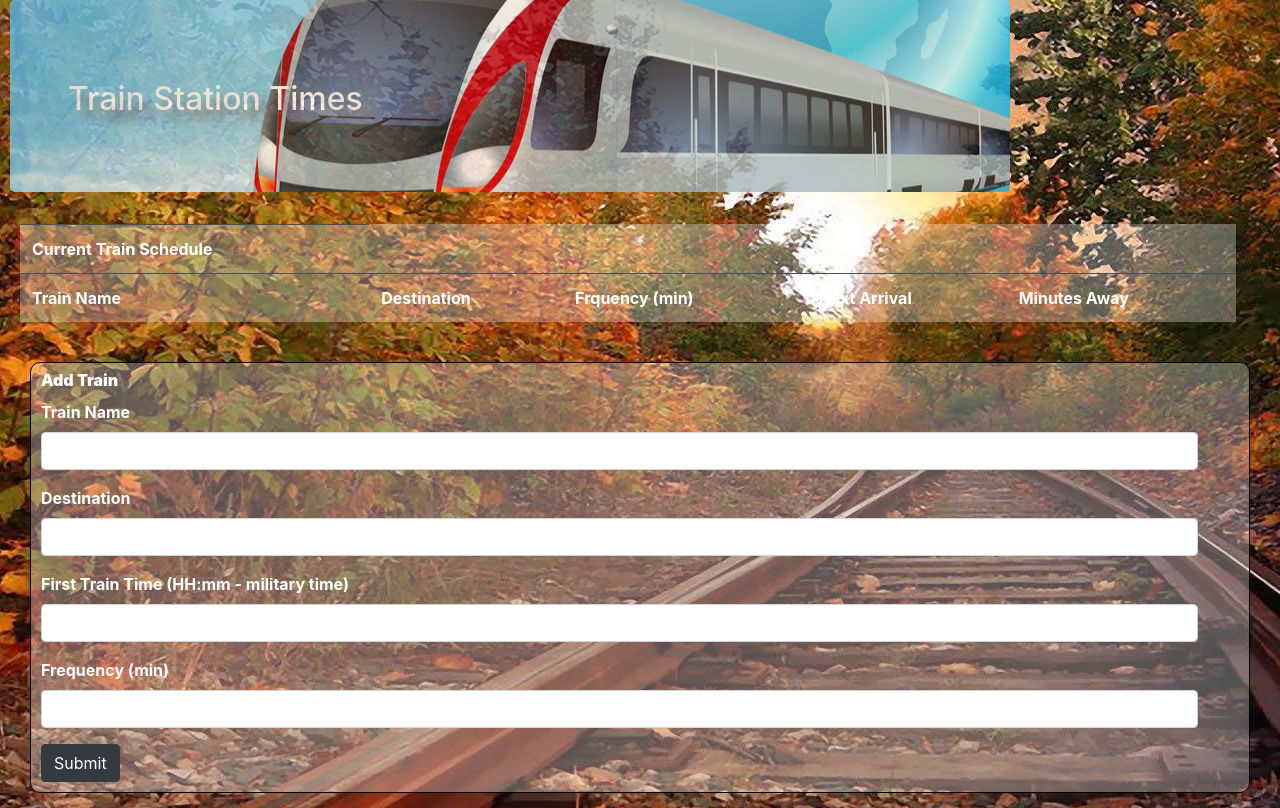
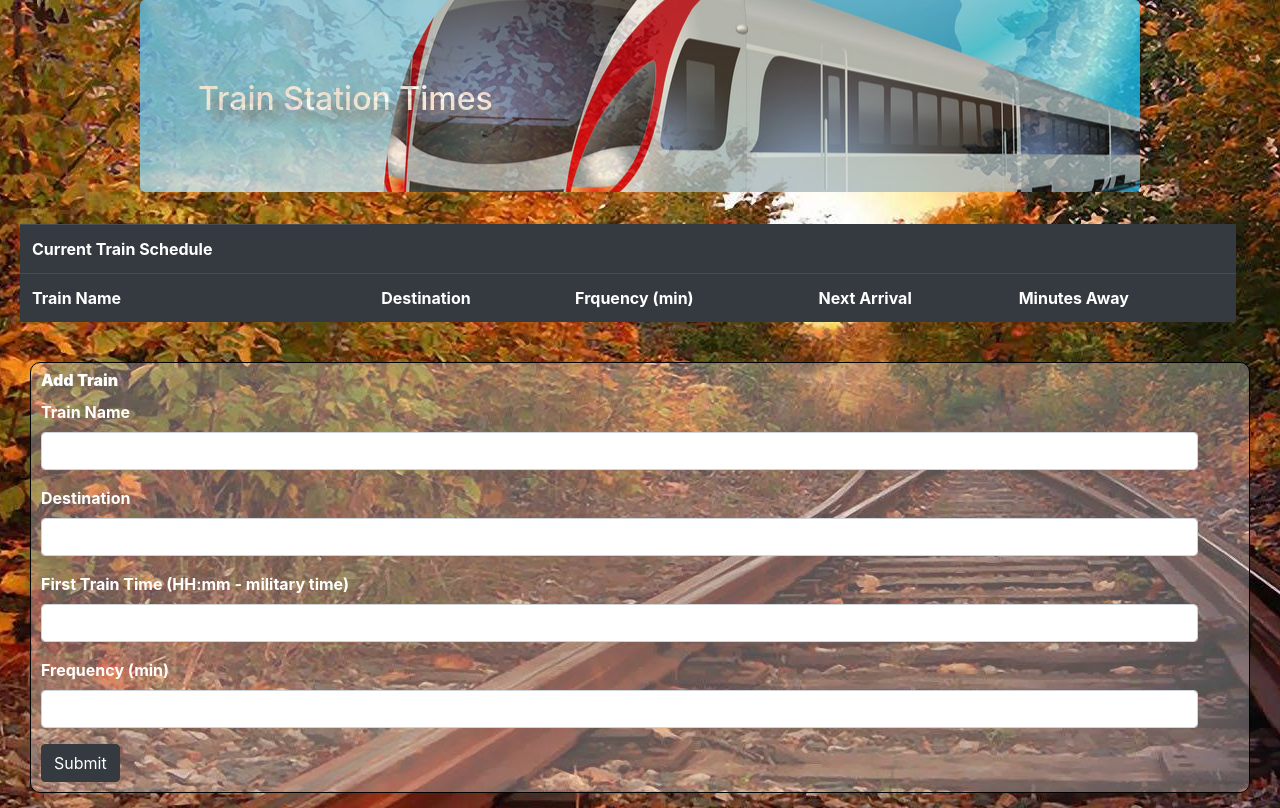
Before and after one commit to kmcfadd/TrainApp, a plain HTML site: page index.html in a window 1280 px wide. Drawn offline with nearby package versions, Linux system fonts and the light colour scheme; no server answers.

Commit message:
added to the readme and added miniscule css

```diff
--- a/assets/styles/style.css
+++ b/assets/styles/style.css
@@ -12,7 +12,6 @@ header {
 
 body {
     background-image: url(../images/falltracksbg.jpg);
-
     background-position: -100px 50%;
     background-size: auto;
     height: auto;
@@ -28,18 +27,17 @@ body {
 }
 
 .jumbotron {
-    padding: 6rem 0;
+
     background-image: url(../images/bullet.jpg);
     background-position: 0px 69%;
     background-repeat: no-repeat;
     max-width: 1000px;
-    align-content: center;
     opacity: .8;
     filter:alpha(opacity=80);
+    padding: 6rem 0;
+    margin: 0 auto 2rem auto;
 }
-.table {
-    background: rgba(255,255,255,0.3);
-}
+
 
 table {
     margin: 0 20px;
```
Also changed, not shown: 1 other file.
